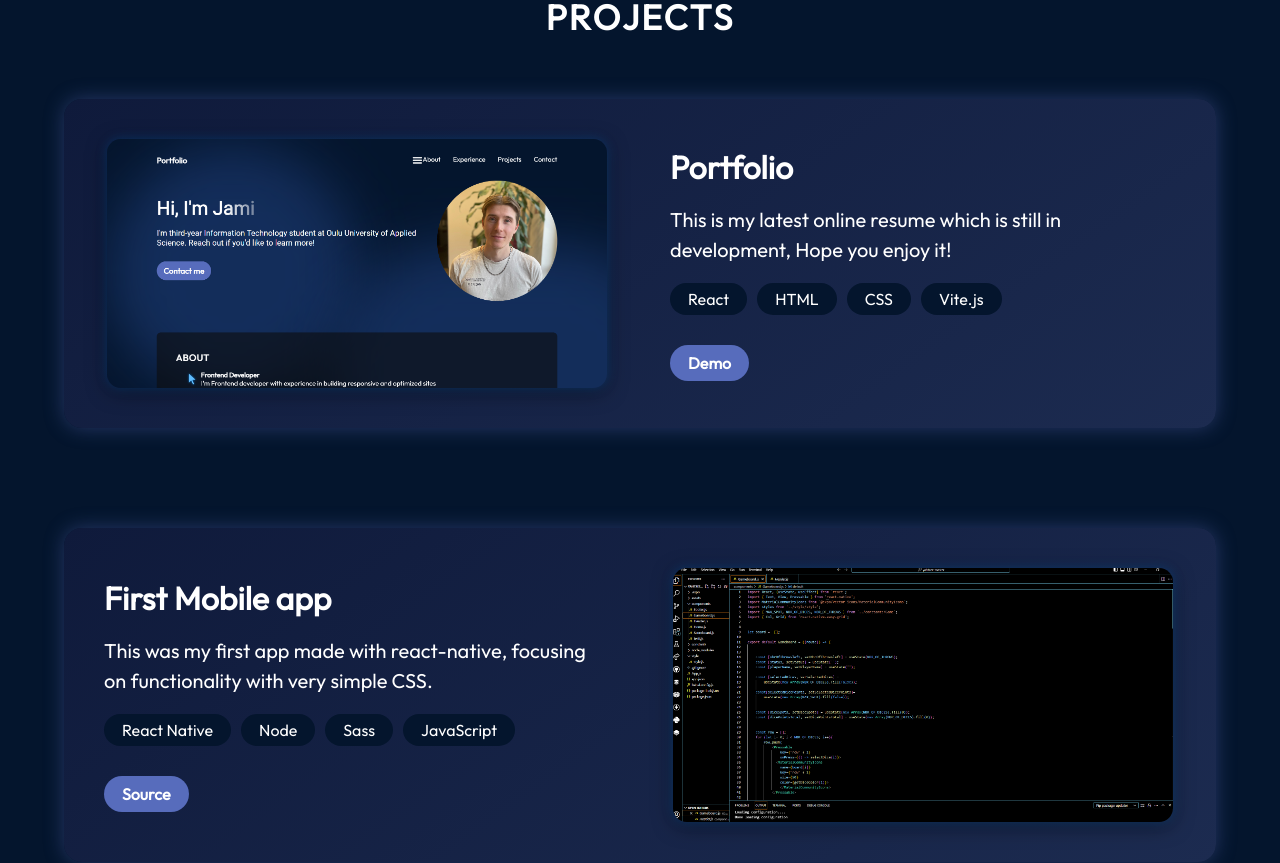
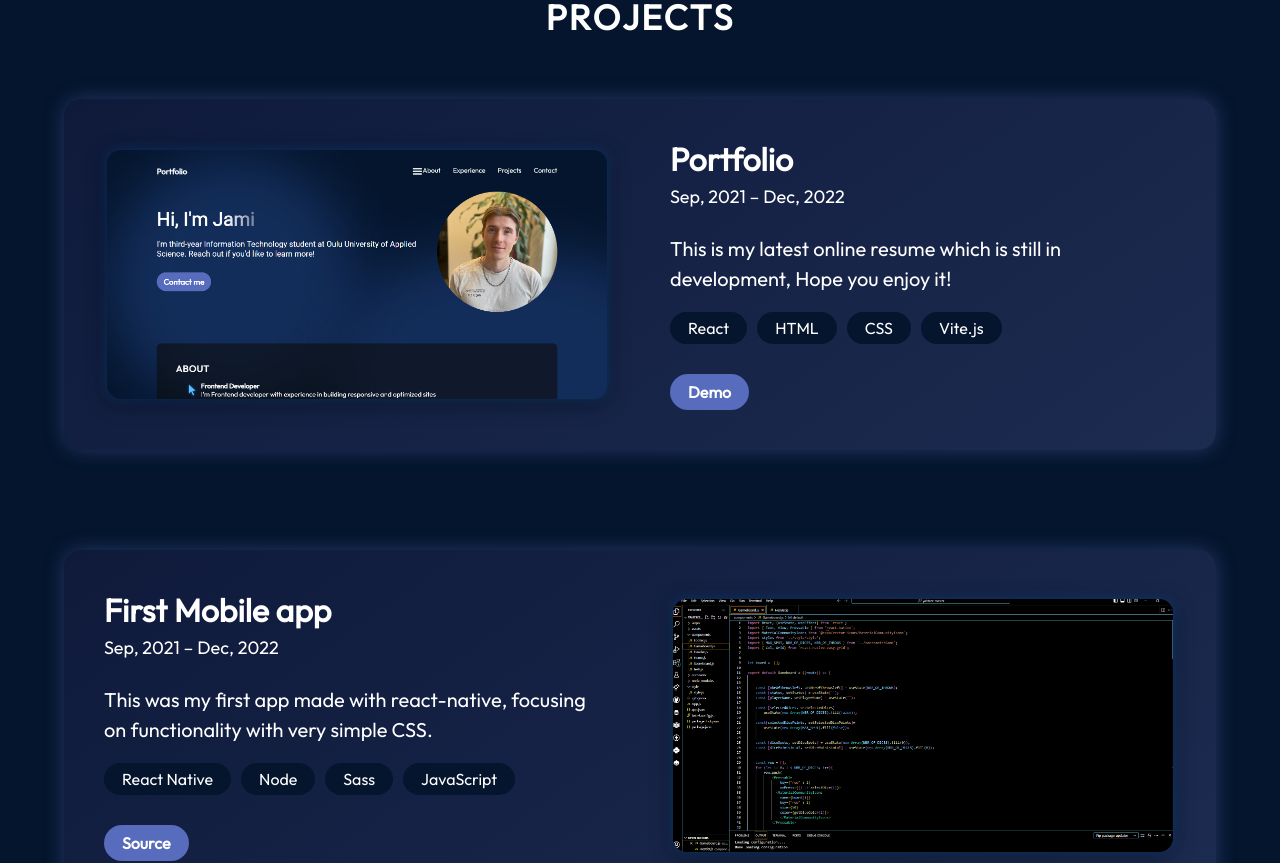
Before and after one commit to Jamirankinen/Portfolio, a React (Vite) app: page / in a window 1280 px wide. Shown: the part 1800-2663 px from the top of the page. Built offline with nearby package versions, Linux system fonts and the light colour scheme.

Commit message:
Added functionality and animations for dates

```diff
--- a/src/components/Projects/ProjectSlide.jsx
+++ b/src/components/Projects/ProjectSlide.jsx
@@ -11,12 +11,15 @@ export const ProjectSlide = ({ project, isReversed, delays = {} }) => {
     skills,
     demo,
     source,
+    startDate,
+    endDate,
   } = project;
 
   const {
     image = 1.0,
     content = 1.3,
     title: titleDelay = 1.5,
+    date: dateDelay = 1.1,
     description: descDelay = 1.7,
     skills: skillsDelay = 1.9,
     links: linksDelay = 2.1,
@@ -67,6 +70,20 @@ export const ProjectSlide = ({ project, isReversed, delays = {} }) => {
           {title}
         </motion.h3>
 
+        {/* Date Range */}
+        {(startDate || endDate) && (
+          <motion.p
+            className={styles.date}
+            initial={{ opacity: 0, y: 20 }}
+            whileInView={{ opacity: 1, y: 0 }}
+            transition={{ delay: dateDelay, duration: 0.4, ease: "easeOut" }}
+            viewport={{ once: true }}
+            layout
+          >
+            {startDate} – {endDate}
+          </motion.p>
+        )}
+
         <motion.p
           className={styles.description}
           initial={{ opacity: 0, y: 20 }}
--- a/src/components/Projects/ProjectSlide.module.css
+++ b/src/components/Projects/ProjectSlide.module.css
@@ -22,9 +22,7 @@
 }
 .imageContainer:hover .image {
   transform: scale(1.03);
-  box-shadow:
-    0 0 20px rgba(0, 140, 255, 0.5),
-    0 0 40px rgba(0, 140, 255, 0.3),
+  box-shadow: 0 0 20px rgba(0, 140, 255, 0.5), 0 0 40px rgba(0, 140, 255, 0.3),
     0 0 60px rgba(0, 140, 255, 0.2);
 }
 
@@ -32,9 +30,7 @@
   width: 100%;
   max-width: 500px;
   border-radius: 14px;
-    box-shadow:
-  0 0 12px rgba(0, 140, 255, 0.25),
-  0 4px 20px rgba(0, 0, 0, 0.5);
+  box-shadow: 0 0 12px rgba(0, 140, 255, 0.25), 0 4px 20px rgba(0, 0, 0, 0.5);
   transition: transform 0.3s ease, box-shadow 0.3s ease;
 }
 
@@ -48,6 +44,14 @@
 .title {
   font-size: 32px;
   font-weight: 700;
+}
+.date {
+  font-size: 18px;
+  font-weight: 500;
+  color: var(--color-accent);
+  margin-top: -12px;
+  margin-bottom: 8px;
+  opacity: 0.8;
 }
 
 .description {
```
